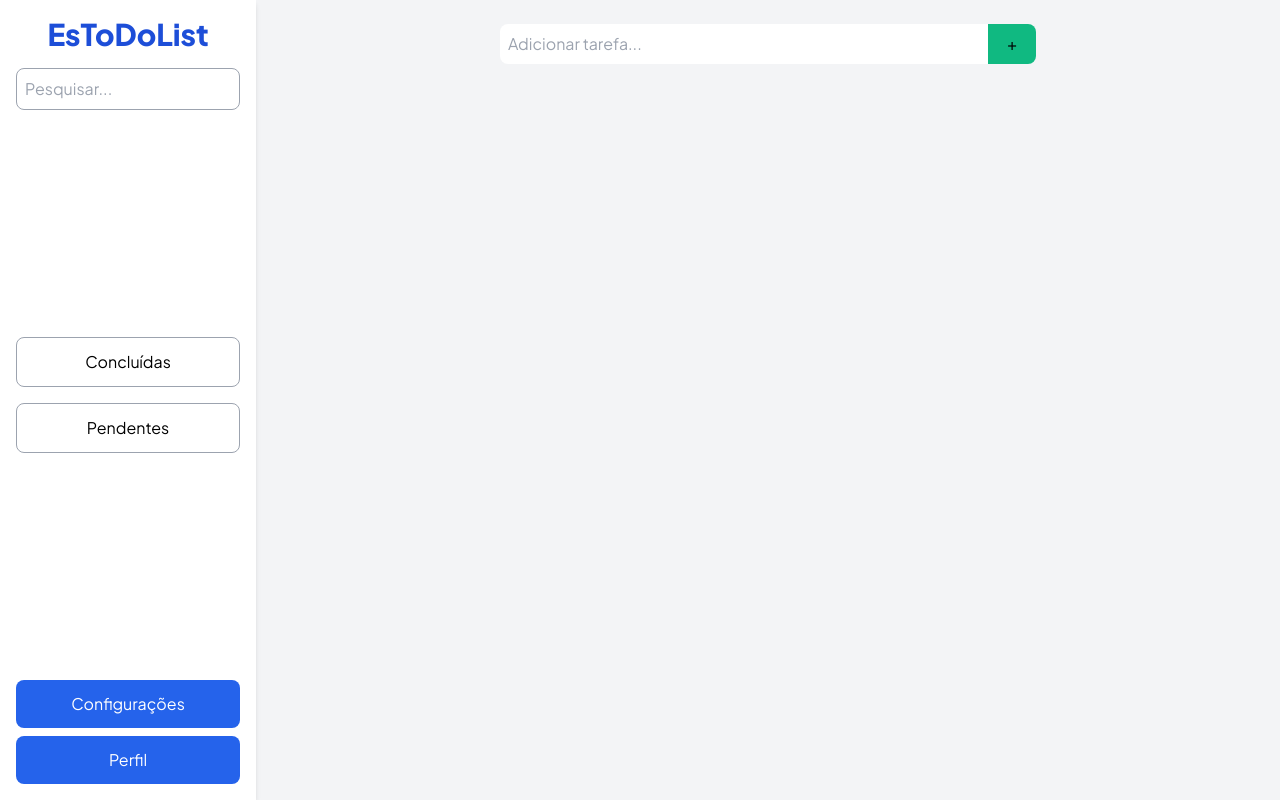
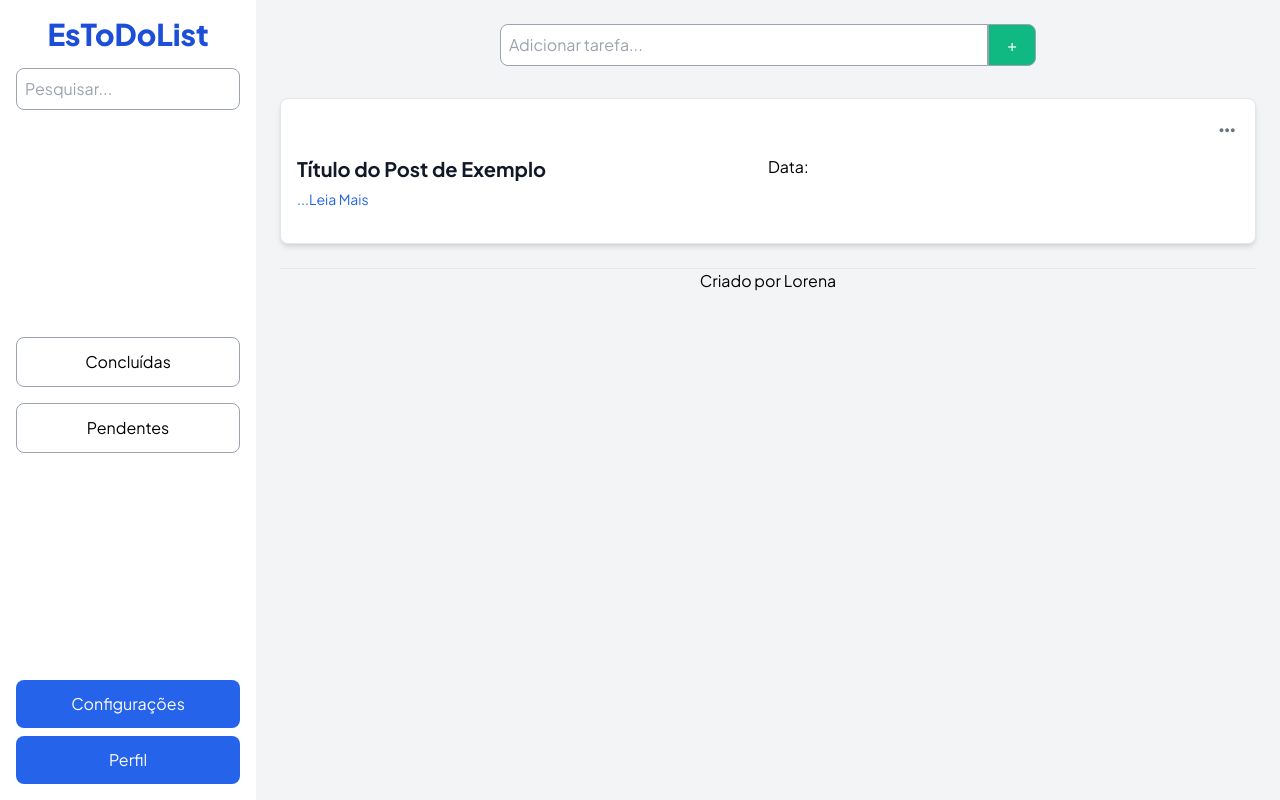
Before and after one commit to Lorena-Rinaldo/EsToDoList, a plain HTML site: page index.html in a window 1280 px wide. Drawn offline with nearby package versions, Linux system fonts and the light colour scheme; a small style sheet from the web is missing.

Commit message:
Refinamento da Div Tarefa

```diff
--- a/index.html
+++ b/index.html
@@ -68,15 +68,53 @@
       </button>
     </div>
   </aside>
-  <main class="flex flex-col flex-1 p-6">
-    <header class="flex w-full bg-violet-500">
-      <div class="flex flex-row items-center justify-center w-full">
-        <input type="text" id="adicionar-tarefa" placeholder="Adicionar tarefa..." class="w-2/4 p-2 border-gray-400 rounded-l-lg">
-        <button class="w-12 p-2 bg-green-500 rounded-r-lg">+</button>
+
+  <main class="flex flex-col flex-1 p-6 overflow-y-auto bg-gray-100 dark:bg-black">
+    <header class="mb-8">
+      <div class="flex flex-row items-center justify-center w-full ">
+        <input type="text" id="adicionar-tarefa" placeholder="Adicionar tarefa..."
+          class="w-2/4 p-2 border border-gray-400 rounded-l-lg">
+        <button class="w-12 p-2 text-center text-white bg-green-500 border border-gray-400 rounded-r-lg">+</button>
+      </div>
+
+      <div>
+
       </div>
     </header>
-    <footer>
 
+    <div class="p-4 mb-6 bg-white border border-gray-200 rounded-lg shadow-md">
+      <div class="relative flex justify-end mb-2">
+        <div id="configuracoes-tarefa"
+          class="absolute right-0 z-10 hidden w-40 mt-2 bg-white rounded-md shadow-lg top-full">
+          <a href="/editarpost/1"
+            class="flex items-center px-4 py-2 text-sm text-gray-700 hover:bg-gray-100 hover:text-blue-600">
+            <i class="mr-2 fa-solid fa-pencil"></i> Editar
+          </a>
+          <a href="/excluirpost/1"
+            class="flex items-center px-4 py-2 text-sm text-red-600 hover:bg-red-50 hover:text-red-700">
+            <i class="mr-2 fa-solid fa-trash"></i> Excluir
+          </a>
+        </div>
+        <button id="ellipsisIcon-1"
+          class="p-1 text-gray-500 transition-colors duration-200 rounded-full hover:text-gray-700 hover:bg-gray-100">
+          <i class="text-lg fa-solid fa-ellipsis"></i>
+        </button>
+      </div>
+
+      <div class="mb-4 post-content">
+        <div class="flex flex-row w-full">
+          <h2 class="w-1/2 mb-1 text-xl font-bold text-gray-900">Título do Post de Exemplo</h2>
+          <h2 class="w-1/2">Data:</h2>
+        </div>
+        <a href="/post/1" class="text-sm text-blue-600 hover:underline">...Leia Mais</a>
+      </div>
+    </div>
+
+    <footer class="flex flex-col">
+      <div>
+        <hr>
+      </div>
+      <p class="text-center">Criado por Lorena</p>
     </footer>
   </main>
 </body>
```
